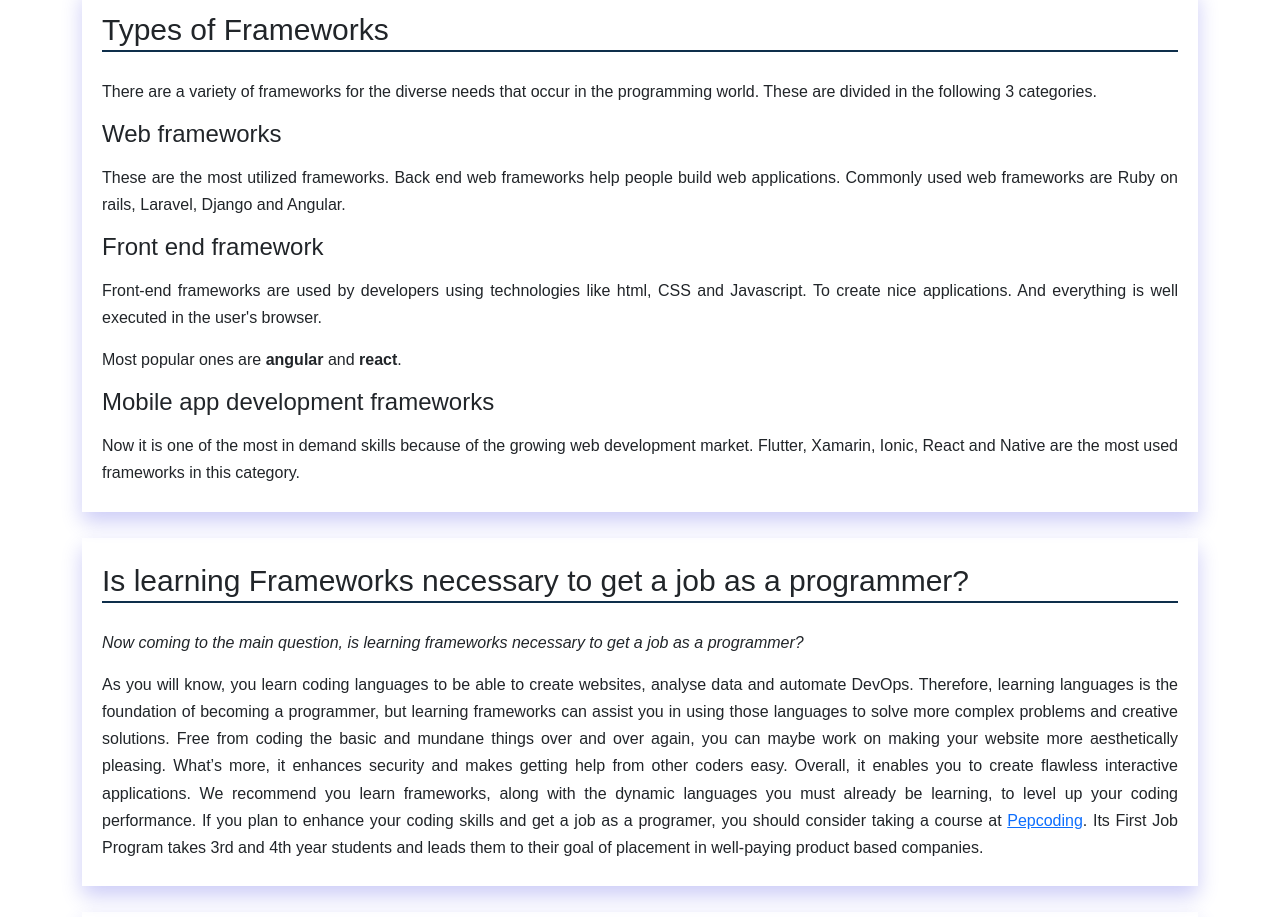
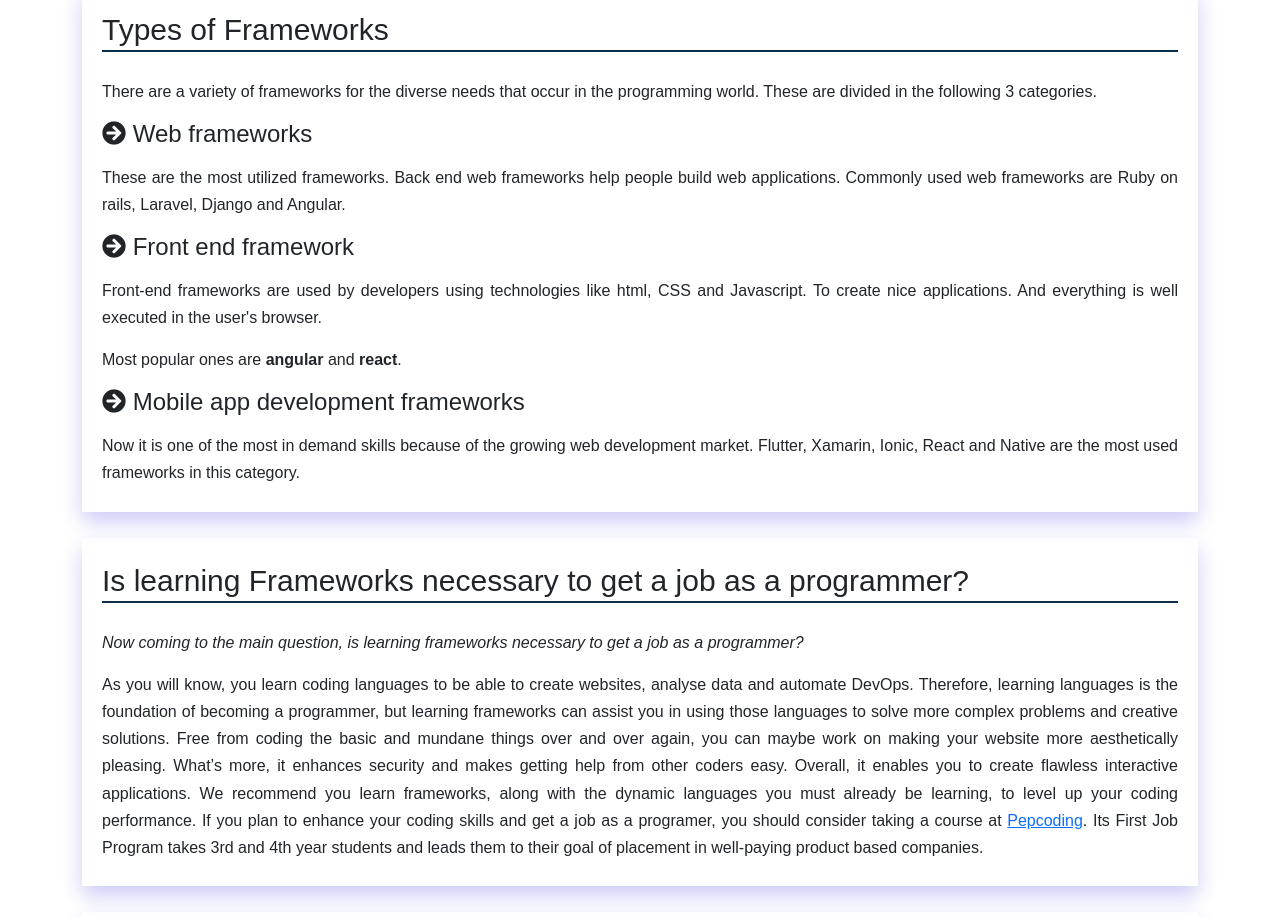
Before and after one commit to khushboo498/pepcoding-framework-blog, a plain HTML site: page index.html in a window 1280 px wide. Shown: the part 1520-2437 px from the top of the page. Drawn offline with nearby package versions, Linux system fonts and the light colour scheme.

Commit message:
bullets added

```diff
--- a/index.html
+++ b/index.html
@@ -84,14 +84,14 @@
 		<div class="container">
 			<div class="in-what-do-they-do">
 				<h2 class="heading2">What do they do?</h2>
-				<h3 class="heading3"> <span><i class="fas fa-arrow-circle-right"></i></span>Solving common problems</h3>
+				<h3 class="heading3"> <span><i class="fas fa-arrow-circle-right"></i></span> Solving common problems</h3>
 				<p class="paragraph">Routing and templating, two of the most common problems that web applications need to solve, are swiftly handled by the frameworks.</p>
 				<p class="paragraph">They basically prevent you from reinventing the wheel, which in the software world means solving the common problems that already have a ready-made solution.</p>
 
 				<h3 class="heading3"><span><i class="fas fa-arrow-circle-right"></i></span> Enhance the quality</h3>
 				<p class="paragraph">If you have already learned the languages, learning frameworks would be easier as these frameworks are also made by coding languages. When applied, they fulfil their specific purpose. Since frameworks take care of the primary things, you can direct your creativity towards creating better user interface design, better performing functions and smoother user experience by using threads.</p>
 
-				<h3 class="heading3"> <span><i class="fas fa-arrow-circle-right"></i></span>Strengthen security</h3>
+				<h3 class="heading3"> <span><i class="fas fa-arrow-circle-right"></i></span> Strengthen security</h3>
 				<p class="paragraph">Using framework solutions are much more safe and secure. That’s why frameworks are quite often used for a variety of purposes such as authentication, authorization, email verification, etc.</p>
 			</div>
 		</div>
@@ -102,14 +102,14 @@
 				<h2 class="heading2">Types of Frameworks</h2>
 				<p class="paragraph">There are a variety of frameworks for the diverse needs that occur in the programming world. These are divided in the following 3 categories.</p>
 
-				<h3 class="heading3">Web frameworks</h3>
+				<h3 class="heading3"><span><i class="fas fa-arrow-circle-right"></i></span> Web frameworks</h3>
 				<p class="paragraph">These are the most utilized frameworks. Back end web frameworks help people build web applications. Commonly used web frameworks are Ruby on rails, Laravel, Django and Angular.</p>
 
-				<h3 class="heading3">Front end framework</h3>
+				<h3 class="heading3"><span><i class="fas fa-arrow-circle-right"></i></span> Front end framework</h3>
 				<p class="paragraph">Front-end frameworks are used by developers using technologies like html, CSS and Javascript. To create nice applications. And everything is well executed in the user's browser.</p>
 				<p class="paragraph">Most popular ones are <b>angular</b> and <b>react</b>.</p>
 
-				<h3 class="heading3">Mobile app development frameworks</h3>
+				<h3 class="heading3"><span><i class="fas fa-arrow-circle-right"></i></span> Mobile app development frameworks</h3>
 				<p class="paragraph">Now it is one of the most in demand skills because of the growing web development market. Flutter, Xamarin, Ionic, React and Native are the most used frameworks in this category.</p>
 			</div>
 		</div>
```
